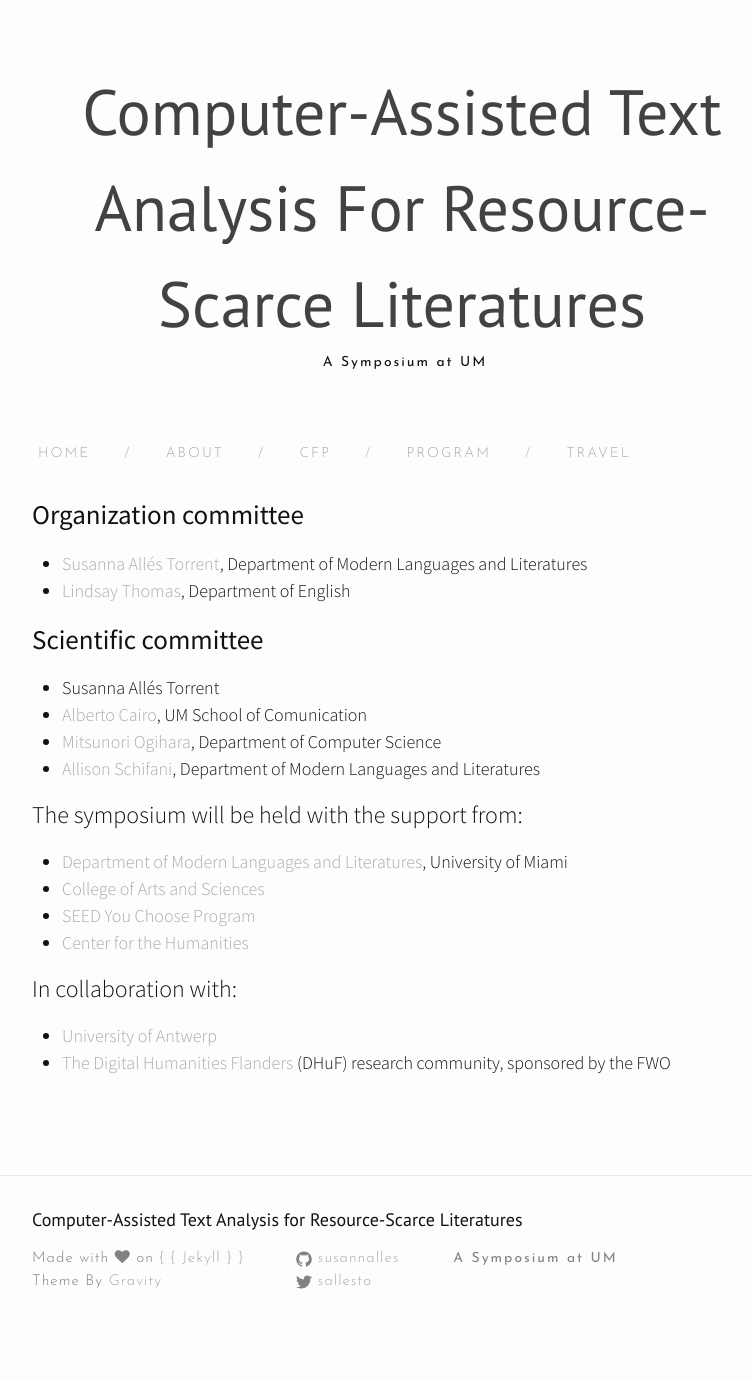
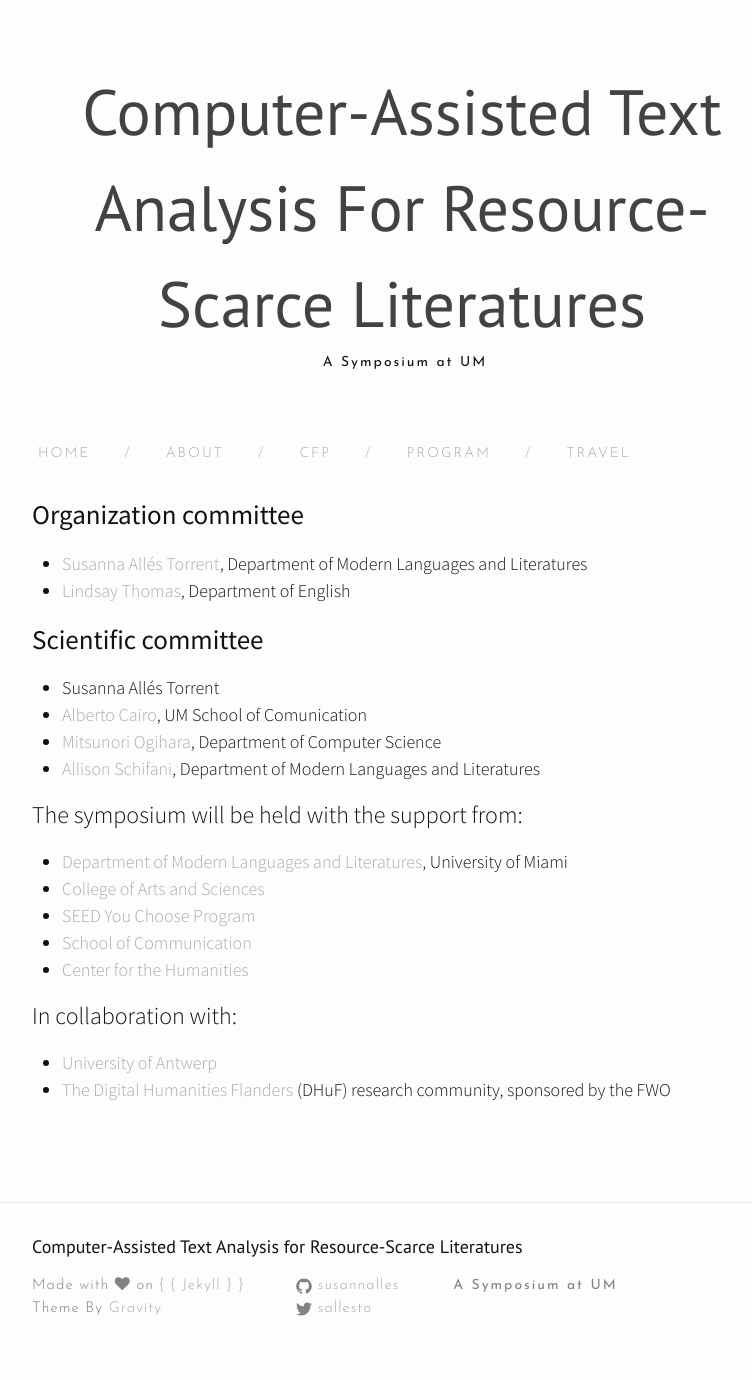
Before and after one commit to susannalles/CATARSL, a Jekyll site: the page built from about.md, in a window 1280 px wide. Shown: the whole page, without its empty margins (238-990 px from the left). Built offline with Jekyll 4.4.1, drawn with Linux system fonts in a browser that asks for light colours; nearby versions of some CDN libraries; before the commit the page ends 1353 px from its top, so only the background shows below that.

Commit message:
communication school infos

```diff
--- a/about.md
+++ b/about.md
@@ -19,6 +19,7 @@ The symposium will be held with the support from:
 - [Department of Modern Languages and Literatures](https://mll.as.miami.edu/index.html), University of Miami
 - [College of Arts and Sciences](https://www.as.miami.edu/)
 - [SEED You Choose Program](https://seeds.miami.edu/)
+- [School of Communication](https://com.miami.edu/)
 - [Center for the Humanities](https://humanities.as.miami.edu/)
 
 In collaboration with:
```
Also changed, not shown: 2 other files.
